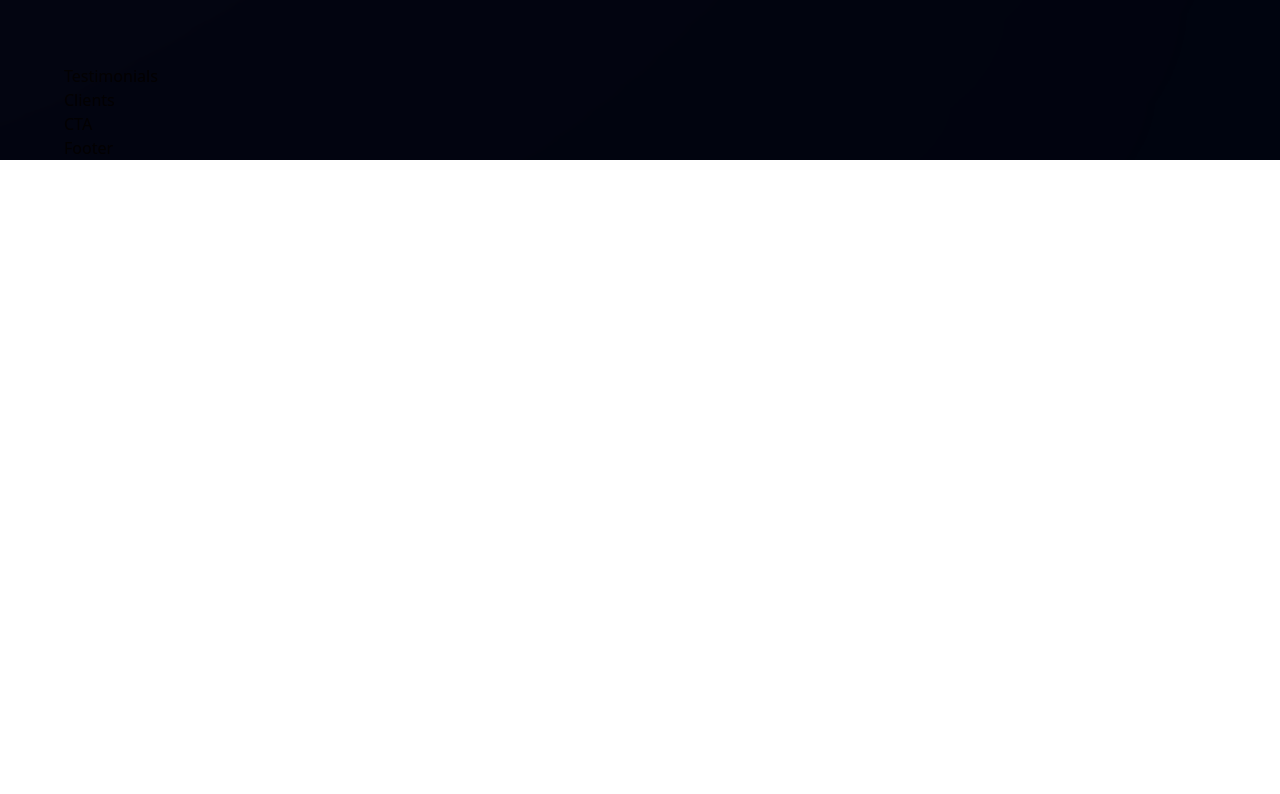
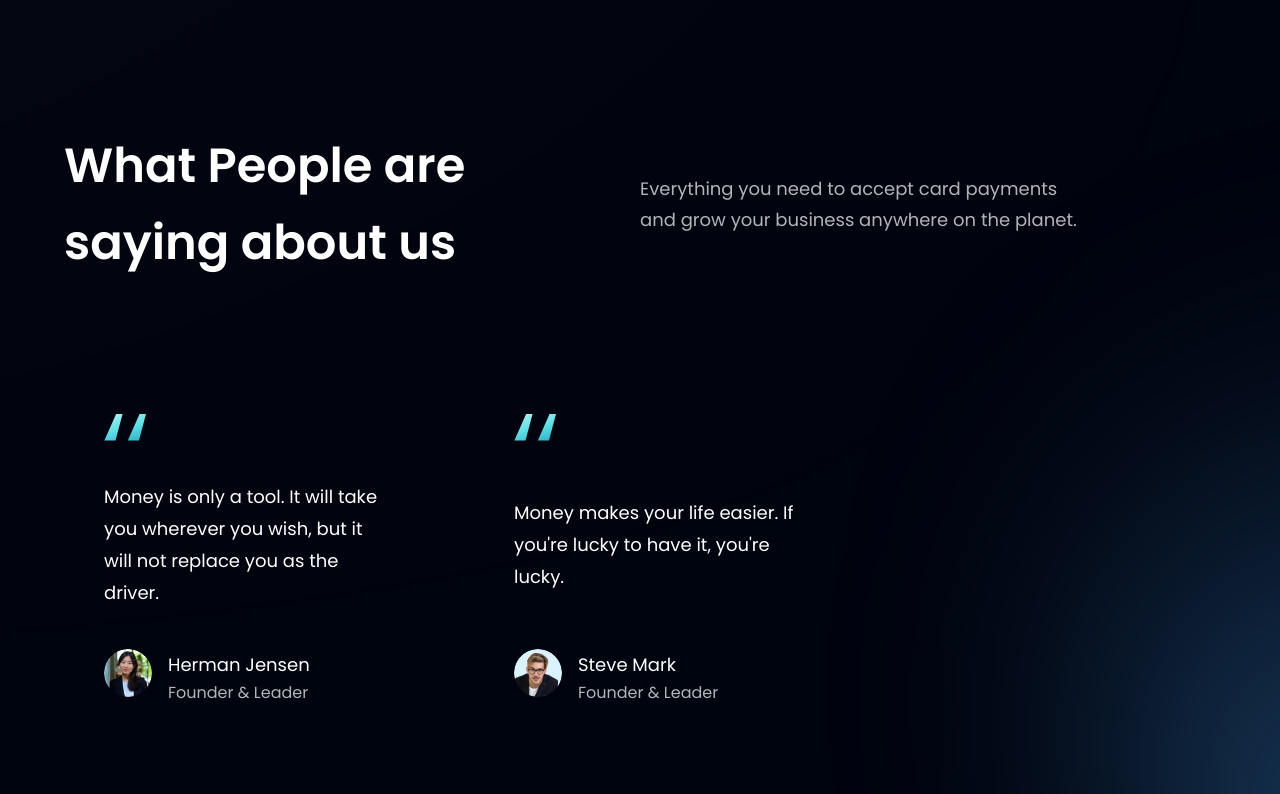
Before and after one commit to saeedMesbah2000/bank_modern_app, a React (Create React App) app: page / in a window 1280 px wide. Shown: the part 2706-3500 px from the top of the page. Before the commit the page ends 2866 px from the top, so only its background shows below. Built offline with nearby package versions, Linux system fonts and the light colour scheme.

Commit message:
completing Testimonials and FeedbackCard components

```diff
--- a/src/components/FeedbackCard.jsx
+++ b/src/components/FeedbackCard.jsx
@@ -1,7 +1,34 @@
 import React from "react";
+import {quotes} from "../assets";
+import styles from "../style";
 
-const FeedbackCard = () => {
-  return <div>FeedbackCard</div>;
+const FeedbackCard = ({content, name, title, img, index}) => {
+  return (
+    <div className="flex justify-between flex-col px-10 py-12 rounded-[20px] max-w-[370px] md:mr-10 sm:mr-5 mr-0 my-5 feedback-card">
+      <img
+        src={quotes}
+        alt="quotes"
+        className="w-[42px] h-[27px] object-contain"
+      />
+
+      <p className="font-poppins font-normal text-[18px] leading-[32px] text-white my-10">
+        {content}
+      </p>
+
+      <div className="flex flex-row">
+        <img src={img} alt="name" className="w-[48px] h-[48px] rounded-full" />
+
+        <div className="flex flex-col ml-4 ">
+          <h4 className="font-poppins font-normal text-[18px] leading-[32px] text-white">
+            {name}
+          </h4>
+          <p className="font-poppins font-normal text-[16px] leading-[24px] text-dimWhite">
+            {title}
+          </p>
+        </div>
+      </div>
+    </div>
+  );
 };
 
 export default FeedbackCard;
--- a/src/components/Testimonials.jsx
+++ b/src/components/Testimonials.jsx
@@ -1,7 +1,35 @@
 import React from "react";
+import {feedback} from "../constans";
+import styles, {layout} from "../style";
+import FeedbackCard from "./FeedbackCard";
 
 const Testimonials = () => {
-  return <div>Testimonials</div>;
+  return (
+    <section
+      className={`${styles.paddingY} ${styles.flexCenter} flex-col relative`}
+      id="clients">
+      <div className="absolute z-[0] w-[60%] h-[60%] -right-[50%] rounded-full blue__gradient" />
+
+      <div
+        className={`w-full flex sm:flex-row flex-col justify-between items-center sm:mb-16 mb-6 relative z-[1]`}>
+        <h2 className={styles.heading2}>
+          What People are <br className="sm:block hidden" /> saying about us
+        </h2>
+        <div className="w-full sm:mt-0 mt-6">
+          <p className={`${styles.paragraph} max-w-[450px] text-left`}>
+            Everything you need to accept card payments and grow your business
+            anywhere on the planet.
+          </p>
+        </div>
+      </div>
+
+      <div className="flex flex-wrap sm:justify-start justify-center w-full relative z-[1] feedback-container">
+        {feedback.map((card, index) => {
+          return <FeedbackCard key={card.id} {...card} index={index} />;
+        })}
+      </div>
+    </section>
+  );
 };
 
 export default Testimonials;
```
